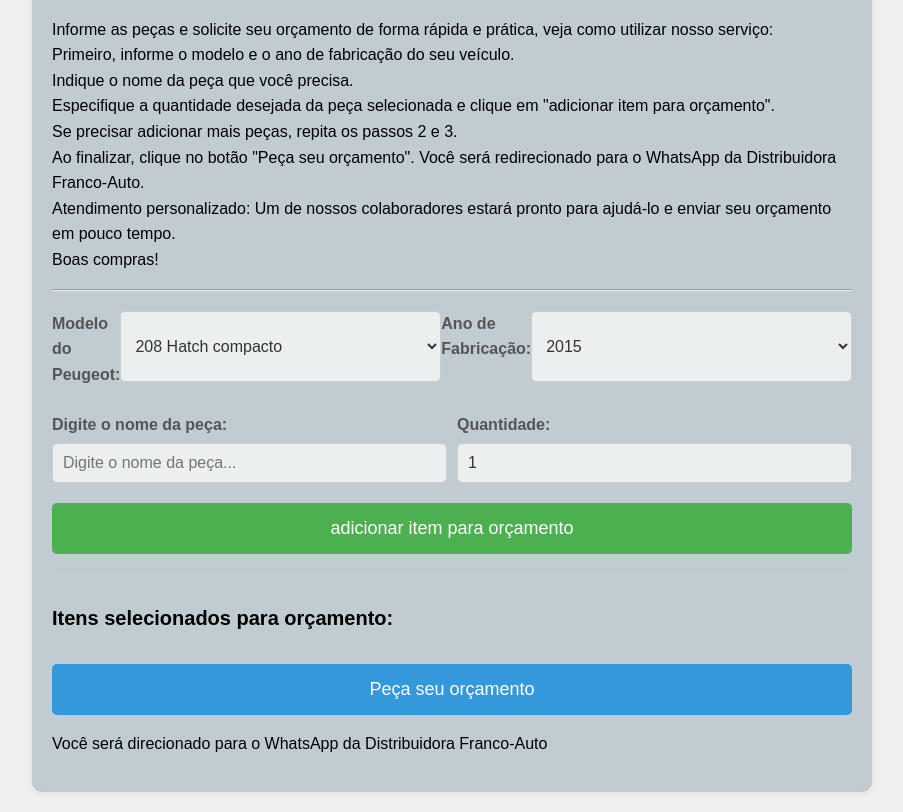
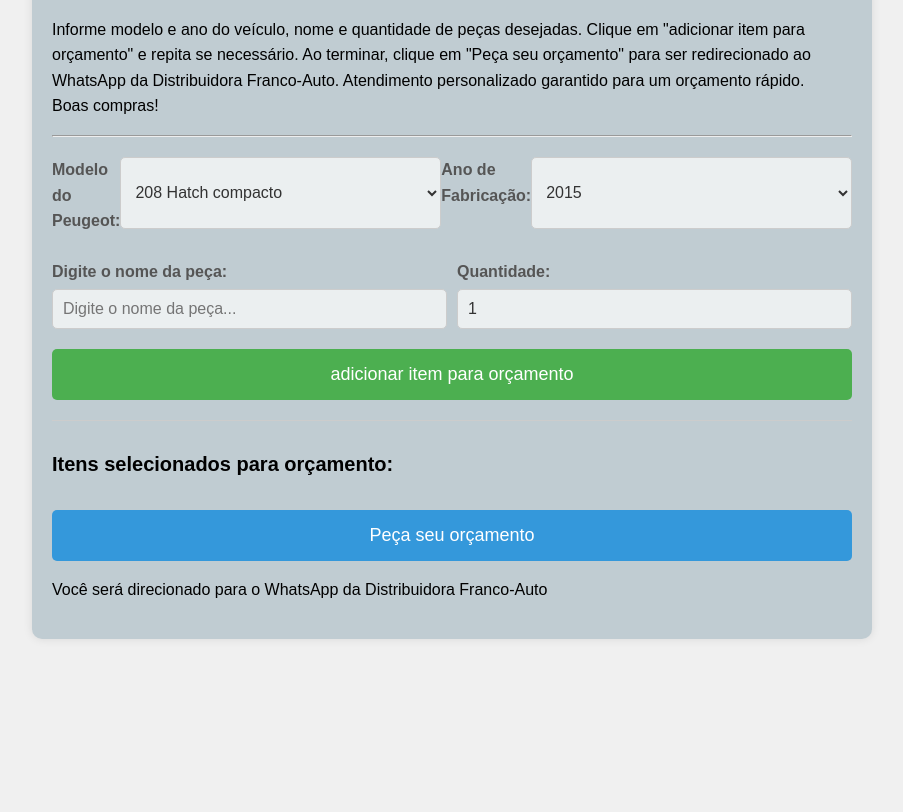
Before and after one commit to aironvalentim/central-das-pecas-francesas, a plain HTML site: page Peugeot/peugeot.html in a window 1280 px wide. Shown: the part 116-928 px from the top of the page, without its empty margins (188-1091 px from the left). After the commit the page ends 800 px from the top, so only its background shows below. Drawn offline with Linux system fonts and the light colour scheme.

Commit message:
Descrição de como proceder para pedir o orçamento

```diff
--- a/Peugeot/peugeot.html
+++ b/Peugeot/peugeot.html
@@ -12,22 +12,8 @@
 <body>
     <div class="container">
         <h1>Escolha as peças para seu Peugeot</h1>
-        <p>Informe as peças e solicite seu orçamento de forma rápida e prática, veja como utilizar nosso serviço: <br>
-            Primeiro, informe o modelo e o ano de fabricação do seu veículo. <br>
-
-            Indique o nome da peça que você precisa. <br>
-
-            Especifique a quantidade desejada da peça selecionada e clique
-            em "adicionar item para orçamento". <br>
-
-            Se precisar adicionar mais peças, repita os passos 2 e 3. <br>
-
-            Ao finalizar, clique no botão "Peça seu orçamento". Você será redirecionado para o
-            WhatsApp da Distribuidora Franco-Auto. <br>
-
-            Atendimento personalizado: Um de nossos colaboradores estará pronto para ajudá-lo e enviar seu orçamento em
-            pouco tempo.<br>
-            Boas compras!
+        <p>Informe modelo e ano do veículo, nome e quantidade de peças desejadas. Clique em "adicionar item para orçamento" e repita se necessário. Ao terminar, clique em "Peça seu orçamento" para ser redirecionado ao WhatsApp da Distribuidora Franco-Auto. Atendimento personalizado garantido para um orçamento rápido.<br>
+        Boas compras!
         </p>
         <hr>
         <!-- carros Peugeot por ordem alfabética -->
```
